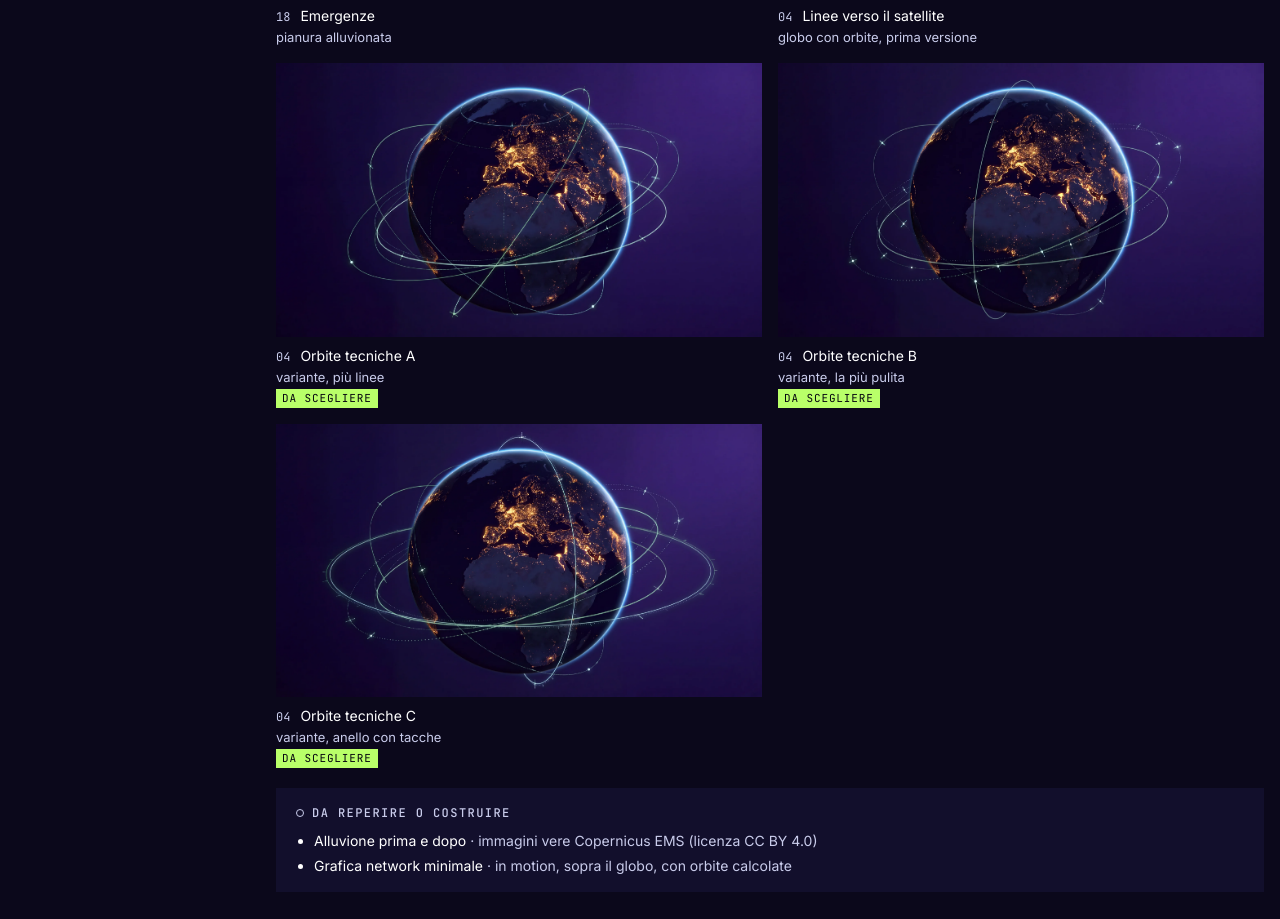
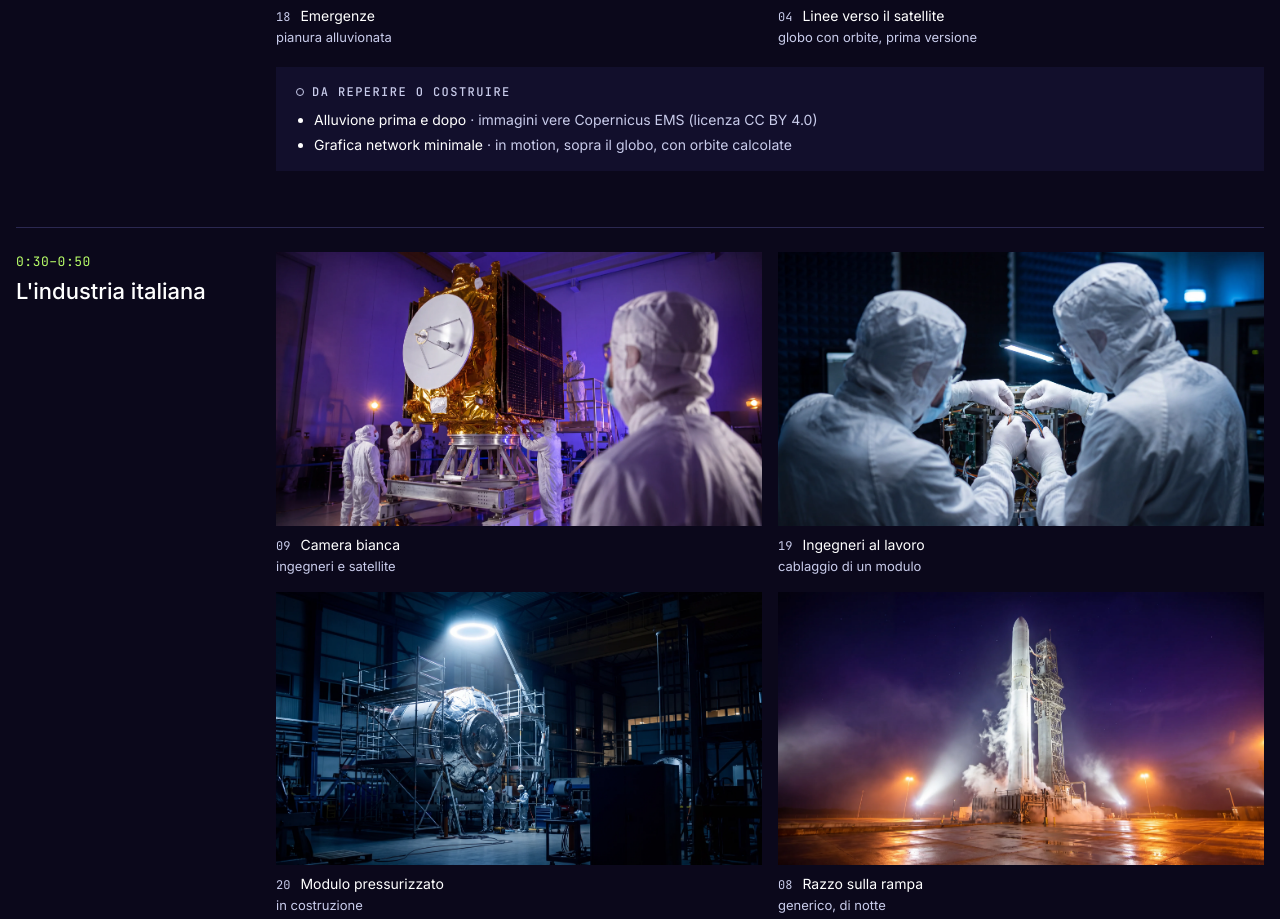
Before and after one commit to AlessioGranella/oe-moodboard-space-economy, a plain HTML site: page index.html in a window 1280 px wide. Shown: the part 2440-3359 px from the top of the page. Drawn offline with Linux system fonts and the light colour scheme.

Commit message:
Tolte le varianti A B C delle orbite

```diff
--- a/index.html
+++ b/index.html
@@ -107,10 +107,7 @@ const S=[
   ["16_pagamento","Finanza","pagamento contactless"],
   ["17_agricoltura","Agricoltura","campi dall'alto, geometrie"],
   ["18_alluvione","Emergenze","pianura alluvionata"],
-  ["04_globo-orbite","Linee verso il satellite","globo con orbite, prima versione"],
-  ["04_globo-orbite_A","Orbite tecniche A","variante, più linee","var"],
-  ["04_globo-orbite_B","Orbite tecniche B","variante, la più pulita","var"],
-  ["04_globo-orbite_C","Orbite tecniche C","variante, anello con tacche","var"]],
+  ["04_globo-orbite","Linee verso il satellite","globo con orbite, prima versione"]],
   todo:[["Alluvione prima e dopo","immagini vere Copernicus EMS (licenza CC BY 4.0)"],["Grafica network minimale","in motion, sopra il globo, con orbite calcolate"]]},
  {tc:"0:30–0:50",t:"L'industria italiana",img:[
   ["09_camera-bianca","Camera bianca","ingegneri e satellite"],
```
